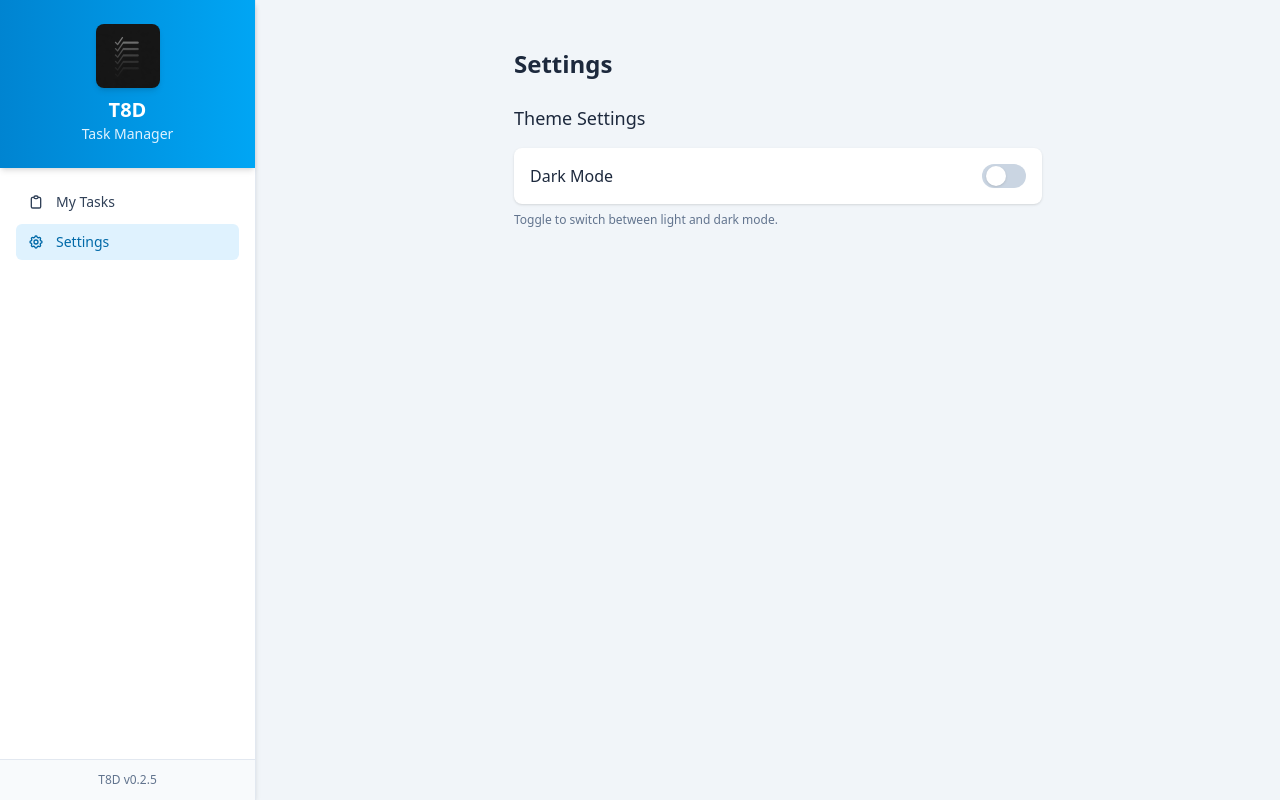
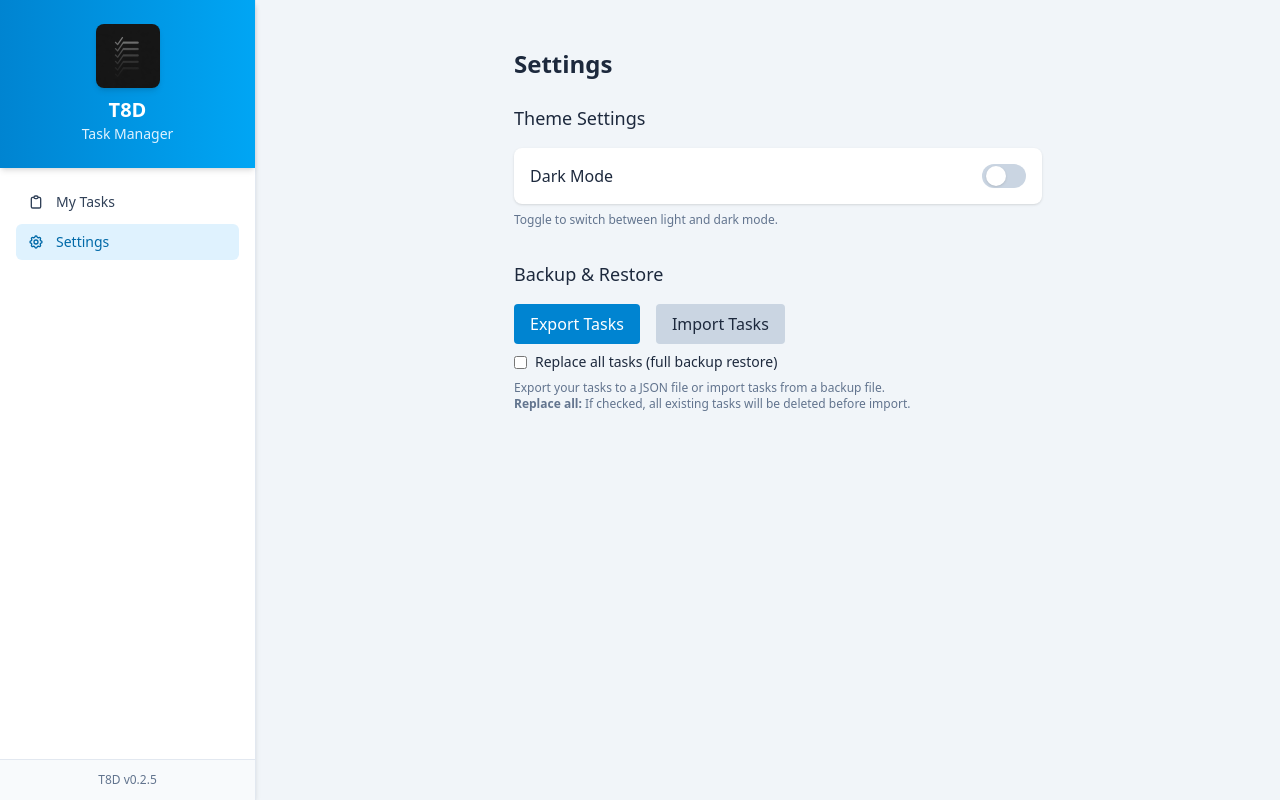
Before and after one commit to rahidmondal/T8D, a React (Vite) app in the folder frontend/: page / in a window 1280 px wide. Both pictures are taken after a click on the button "Settings". Built offline with nearby package versions, Linux system fonts and the light colour scheme.

Commit message:
feat(backup): implement Backup component for task export and import functionality

```diff
--- /dev/null
+++ b/frontend/src/components/Backup.tsx
@@ -0,0 +1,82 @@
+import React, { useRef, useState } from 'react';
+
+import { exportTasksToJson, importTasksFromJson } from '@src/utils/backup/backup';
+
+export function Backup() {
+  const fileInputRef = useRef<HTMLInputElement>(null);
+  const [replaceAll, setReplaceAll] = useState(false);
+
+  const handleExport = async () => {
+    const json = await exportTasksToJson();
+    const blob = new Blob([json], { type: 'application/json' });
+    const url = URL.createObjectURL(blob);
+
+    const a = document.createElement('a');
+    a.href = url;
+    a.download = 'tasks-backup.json';
+    a.click();
+    URL.revokeObjectURL(url);
+  };
+
+  const handleImport = async (event: React.ChangeEvent<HTMLInputElement>) => {
+    const file = event.target.files?.[0];
+    if (!file) return;
+    const text = await file.text();
+    try {
+      await importTasksFromJson(text, replaceAll);
+      alert('Tasks imported successfully!');
+    } catch (error) {
+      alert((error as Error).message);
+    }
+    event.target.value = '';
+  };
+
+  return (
+    <section className="mb-8">
+      <h3 className="text-lg font-medium mb-4">Backup & Restore</h3>
+      <div className="flex gap-4 mb-2">
+        <button
+          type="button"
+          onClick={() => {
+            void handleExport();
+          }}
+          className="px-4 py-2 rounded bg-sky-600 text-white hover:bg-sky-700 transition"
+        >
+          Export Tasks
+        </button>
+        <label className="px-4 py-2 rounded bg-slate-300 text-slate-800 hover:bg-slate-400 transition cursor-pointer">
+          Import Tasks
+          <input
+            type="file"
+            accept="application/json"
+            ref={fileInputRef}
+            onChange={event => {
+              void handleImport(event);
+            }}
+            className="hidden"
+          />
+        </label>
+      </div>
+      <div className="flex items-center gap-2 mb-2">
+        <input
+          type="checkbox"
+          id="replaceAll"
+          checked={replaceAll}
+          onChange={e => {
+            setReplaceAll(e.target.checked);
+          }}
+          className="accent-sky-600"
+        />
+        <label htmlFor="replaceAll" className="text-sm cursor-pointer">
+          Replace all tasks (full backup restore)
+        </label>
+      </div>
+      <p className="text-xs text-slate-500 dark:text-slate-400 mt-2">
+        Export your tasks to a JSON file or import tasks from a backup file.
+        <br />
+        <span className="font-semibold">Replace all:</span> If checked, all existing tasks will be deleted before
+        import.
+      </p>
+    </section>
+  );
+}
--- a/frontend/src/components/Settings.tsx
+++ b/frontend/src/components/Settings.tsx
@@ -1,6 +1,8 @@
 import React from 'react';
 
 import { useTheme } from '@components/ThemeContext';
+
+import { Backup } from './Backup';
 
 const Settings: React.FC = () => {
   const { theme, toggleTheme } = useTheme();
@@ -33,6 +35,7 @@ const Settings: React.FC = () => {
         </div>
         <p className="text-xs text-slate-500 dark:text-slate-400 mt-2">Toggle to switch between light and dark mode.</p>
       </section>
+      <Backup />
     </div>
   );
 };
```
